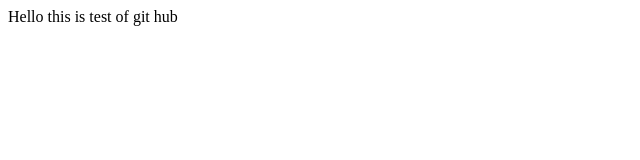
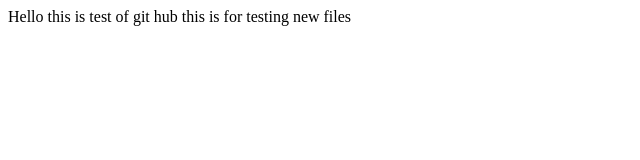
Before and after one commit to bhargavbuldrepo/practice, a plain HTML site: page WebContent/index.html in a window 1280 px wide. Shown: the whole page, without its empty margins (0-640 px from the left). Drawn offline with Linux system fonts and the light colour scheme.

Commit message:
new changes are done in the file

```diff
--- a/WebContent/index.html
+++ b/WebContent/index.html
@@ -6,5 +6,6 @@
 </head>
 <body>
 Hello this is test of git hub
+this is for testing new files
 </body>
 </html>
```
